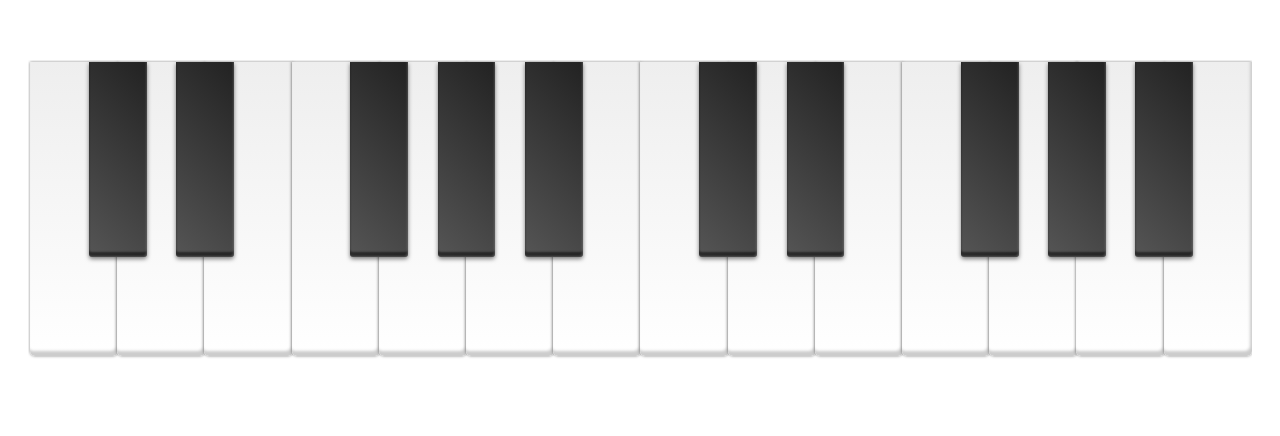
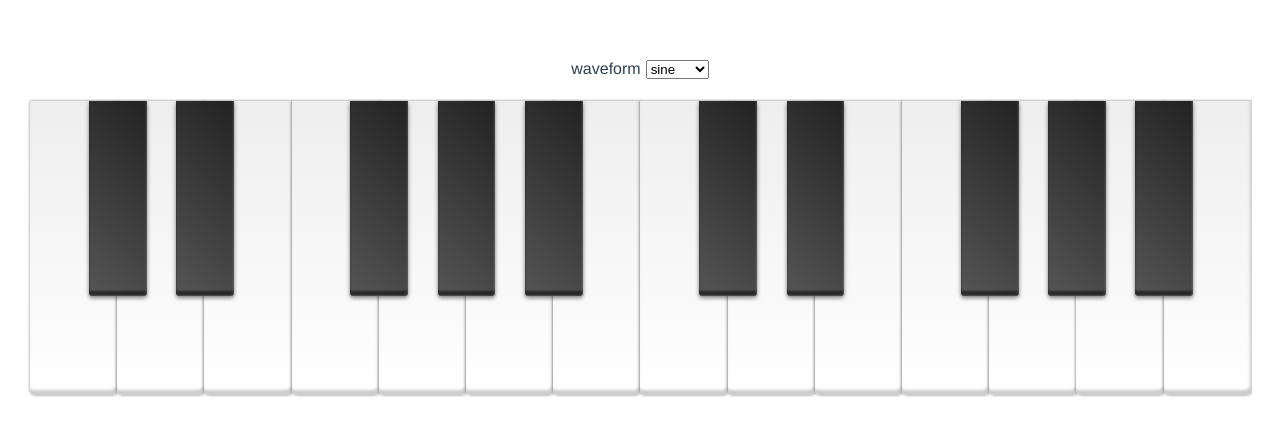
Before and after one commit to romancow/tone-synth, a Vue app: page / in a window 1280 px wide. Shown: the top 436 px of the page. Built offline with nearby package versions, Linux system fonts and the light colour scheme.

Commit message:
add basic waveform selection

```diff
--- a/src/app.vue
+++ b/src/app.vue
@@ -9,10 +9,17 @@ import * as Tone from 'tone'
 })
 export default class App extends Vue {
 
-	synth = new Tone.Synth().toDestination();
+	synth = new Tone.Synth({ oscillator: { type: 'sine' }}).toDestination();
+
+	get oscillatorType() {
+		return this.synth.oscillator.type
+	}
+
+	set oscillatorType(type: string) {
+		this.synth.oscillator.type = type as any
+	}
 
 	play(note: string) {
-		this.synth.oscillator.type = "sawtooth"
 		this.synth.triggerAttack(note)
 	}
 
@@ -27,6 +34,12 @@ export default class App extends Vue {
 <template  lang="pug">
 
 	div#app
+		.oscillator-select
+			label(for='oscillator-type') waveform
+			select(name='oscillator-type', v-model='oscillatorType')
+				option(value='sine') sine
+				option(value='square') square
+				option(value='sawtooth') saw
 		my-piano-keyboard#my-piano(@pressed='play', @depressed='stop')
 		//- v-piano-keyboard#piano(show-keys)
 
@@ -43,11 +56,11 @@ export default class App extends Vue {
 		color: #2c3e50
 		margin-top: 60px
 
+		.oscillator-select label
+			margin-right: 5px
+
 		#my-piano
 			height: 300px
 			margin: 20px
 
-		#piano
-			height: 300px
-
 </style>
```
